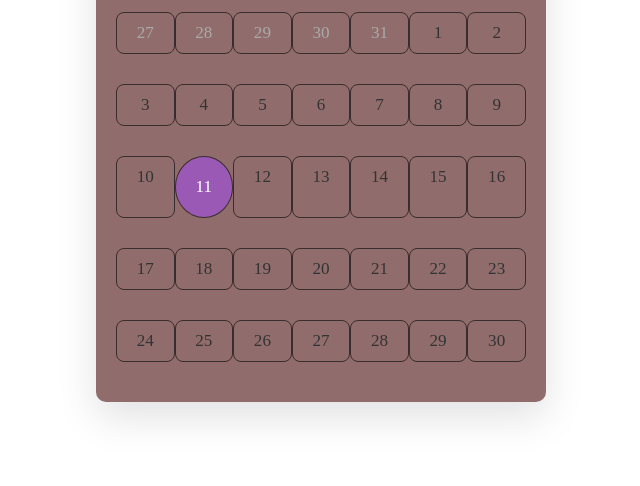
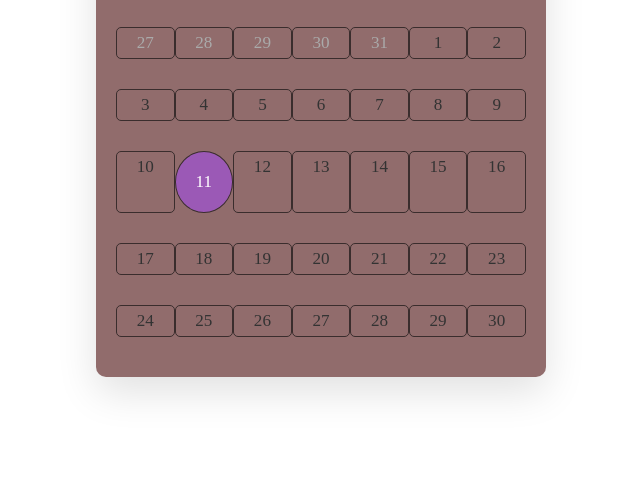
Before and after one commit to DomPogs/calendarnidompogs, a plain HTML site: page index.html in a window 1280 px wide. Shown: the part 314-800 px from the top of the page, without its empty margins (319-959 px from the left). Drawn offline with nearby package versions, Linux system fonts and the light colour scheme; a web font is replaced by a local one.

Commit message:
Update style.css

```diff
--- a/style.css
+++ b/style.css
@@ -1,5 +1,3 @@
-/* CSS: style.css */
-
 @font-face {
     font-family: GenshinImpact;
     src: url(fonts/zh-cn.ttf);
@@ -85,9 +83,9 @@
     font-size: 1.07rem;
     position: relative;
     border: 1px solid rgb(58, 45, 45);
-    padding: 10px 0;
+    padding: 5px 0;
     box-sizing: border-box;
-    border-radius: 8px;
+    border-radius: 5px;
     transition:background-color 0.3 ease, color 0.3 ease ;
 
   }
```
